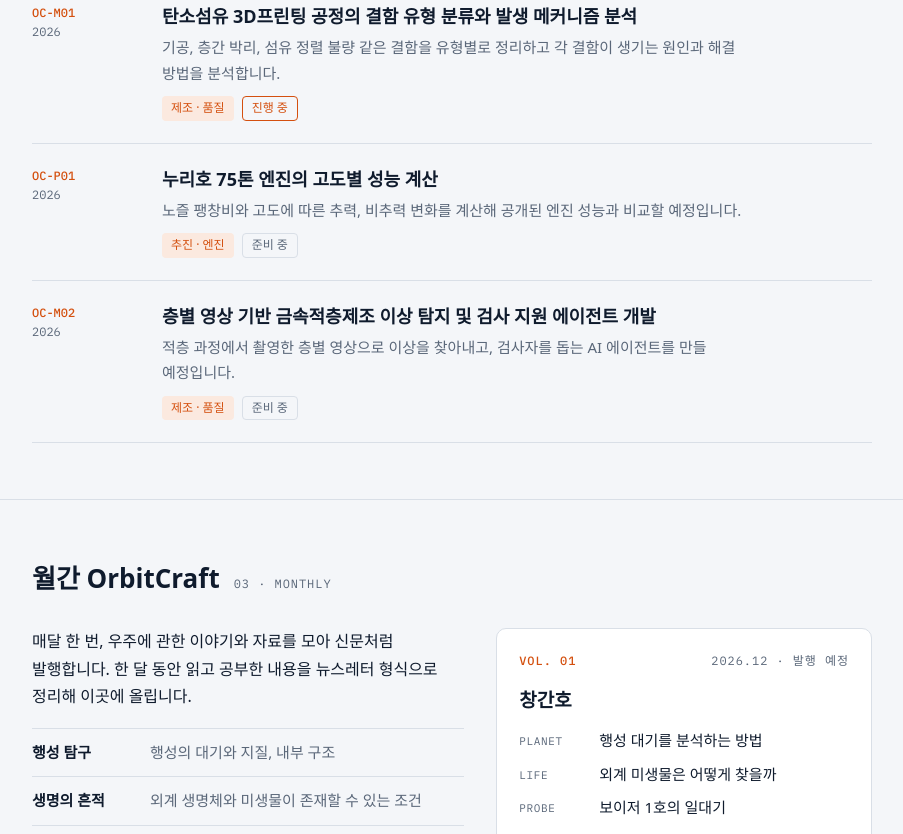
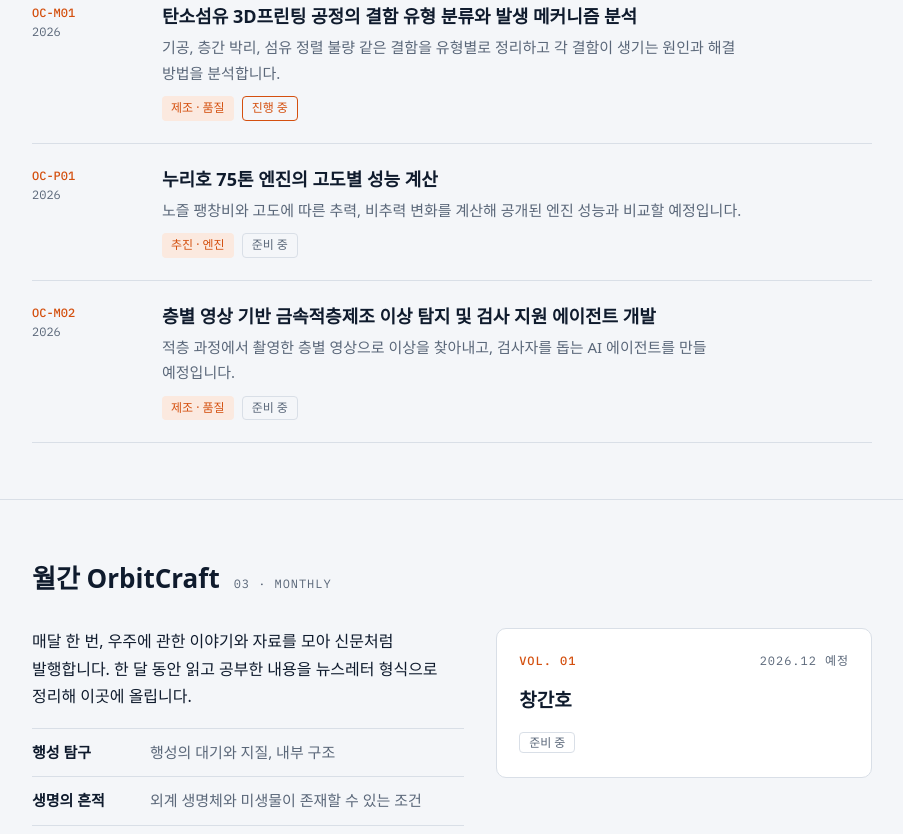
Before and after one commit to OrbitCraftKR/orbitcraftkr.github.io, a plain HTML site: page index.html in a window 1280 px wide. Shown: the part 1966-2800 px from the top of the page, without its empty margins (188-1091 px from the left). Drawn offline with Linux system fonts and the light colour scheme; a web font is replaced by a local one.

Commit message:
Update index.html

```diff
--- a/index.html
+++ b/index.html
@@ -246,7 +246,7 @@ footer .wrap { padding-block: 26px; display: flex; justify-content: space-betwee
         <div class="body">
           <p class="quote">우리는 어떻게 태어났고, 어떻게 이곳에 존재하게 되었을까.</p>
           <p>밤하늘의 별과 행성을 바라보면 늘 이 질문으로 돌아옵니다. 그 답은 지구 밖, 아직 닿지 못한 우주 어딘가에 있다고 믿습니다.</p>
-          <p>OrbitCraft는 그곳으로 나아가기 위한 도전입니다. 사람과 장비를 우주로 보내는 발사체와 엔진, 극한 환경을 견디는 복합재 구조와 제조 기술, 궤도 위에서 임무를 수행하는 인공위성, 그리고 언젠가 닿고자 하는 행성까지. 우주로 가는 길에 필요한 기술을 하나씩 조사하고, 계산하고, 기록합니다.</p>
+          <p>OrbitCraft는 그곳으로 나아가기 위한 도전입니다. 사람과 장비를 우주로 보내는 발사체와 엔진, 극한 환경을 견디는 복합재 구조와 제조 기술, 궤도 위에서 임무를 수행하는 인공위성, 그리고 언젠가 닿고자 하는 행성까지. 우주로 가는 길에 필요한 기술을 하나씩 연구합니다.</p>
           <p>작은 연구 한 편이 우주로 향하는 긴 여정의 첫 계단이 되기를 바랍니다.</p>
         </div>
         <div>
@@ -320,14 +320,8 @@ footer .wrap { padding-block: 26px; display: flex; justify-content: space-betwee
           </ul>
         </div>
         <article class="issue">
-          <div class="vol"><b>VOL. 01</b><span>2026.12 · 발행 예정</span></div>
+          <div class="vol"><b>VOL. 01</b><span>2026.12 예정</span></div>
           <h3>창간호</h3>
-          <ul>
-            <li><span>Planet</span>행성 대기를 분석하는 방법</li>
-            <li><span>Life</span>외계 미생물은 어떻게 찾을까</li>
-            <li><span>Probe</span>보이저 1호의 일대기</li>
-            <li><span>News</span>12월의 우주 소식</li>
-          </ul>
           <span class="st">준비 중</span>
         </article>
       </div>
```
